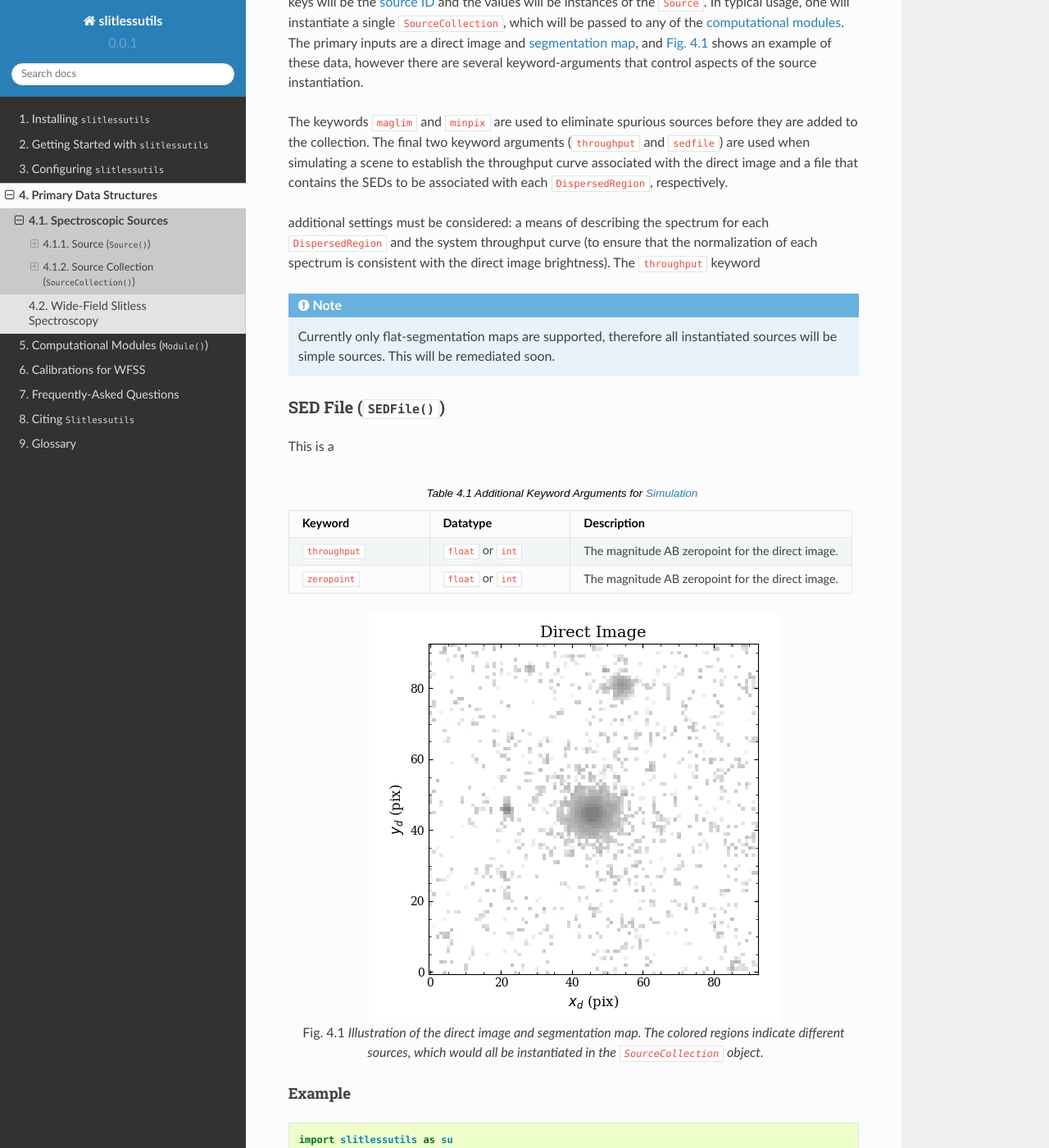
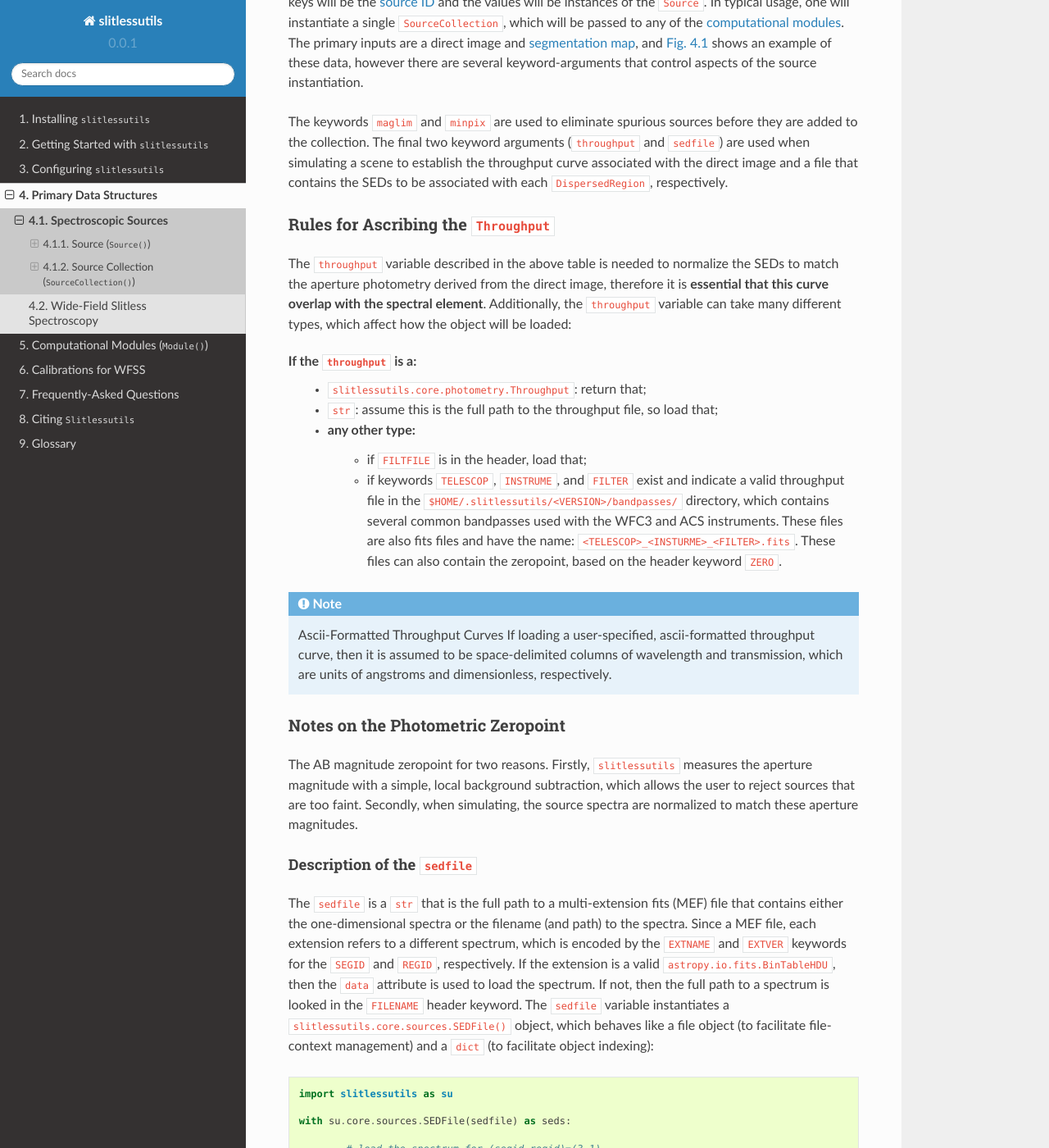
Before and after one commit to spacetelescope/slitlessutils, a Sphinx documentation site: the page built from docs/sources.rst, in a window 1280 px wide and 1400 px high, scrolled down 1366 px. Shown: the whole window at 82% size. Built offline with Sphinx 7.4.7 and the Read the Docs theme 2.0.0, drawn with Linux system fonts in a browser that asks for light colours; the version number is read from the project's files by our own code; some of the changed text lies outside the part shown.

Commit message:
updating sources.rst. BUt this led to fixing a few minor things in the source code.

```diff
--- a/docs/simulation.rst
+++ b/docs/simulation.rst
@@ -78,7 +78,7 @@ where :math:`B` and :math:`t` are the background and exposure time described in
 both in units of :math:`e^-/s`.  The background rate and dark current are subtracted here to produce an image equivalent to a :doc:`sky-subtracted WFSS image <background>`.
 
 .. important::
-  Some detectors (e.g. WFC3/IR) record the images in :math:`e^-/s`, while others (e.g WFC3/UVIS, ACS/WFC, ACS/SBC) use :math:`e^-`.  This information is encoded in the instrument-specific ``yaml`` files in :file:`$HOME/.slitlessutils/instruments` (but see also :doc:`instrument tables <instrumentfiles>`), which will modify the definitions for the final, noised images :math:`S_{x,y}` and :math:`U_{x,y}`.
+  Some detectors (e.g. WFC3/IR) record the images in :math:`e^-/s`, while others (e.g WFC3/UVIS, ACS/WFC, ACS/SBC) use :math:`e^-`.  This information is encoded in the instrument-specific ``yaml`` files in :file:`$HOME/.slitlessutils/<VERSION>/instruments` (but see also :doc:`instrument tables <instrumentfiles>`), which will modify the definitions for the final, noised images :math:`S_{x,y}` and :math:`U_{x,y}`.
 
 
 
@@ -90,7 +90,7 @@ A full simulation is fairly involved, so please see the function :file:`slitless
 
 Additional Instrument Settings
 ------------------------------
-However, there are many other parameters required to simulate a WFSS image, and these are stored in ``yaml`` files in the configuration directory in :file:`{$HOME}/.slitlessutils`.   However, there are several YAML files that describe the instrumental configuration, and modifying these files is highly discouraged
+However, there are many other parameters required to simulate a WFSS image, and these are stored in ``yaml`` files in the configuration directory in :file:`{$HOME}/.slitlessutils/<VERSION>/instruments/`.   However, there are several YAML files that describe the instrumental configuration, and modifying these files is highly discouraged
 
 .. toctree::
   :titlesonly:
--- a/docs/sources.rst
+++ b/docs/sources.rst
@@ -49,12 +49,59 @@ This is the primary data structure that users will interact with, which is meant
    * - ``zeropoint``
      - ``float`` or ``int``
      - The magnitude AB zeropoint for the :term:`direct image`.
-   * -
+   * - ``throughput``
+     - ``None``, ``str``, or ``slitlessutils.core.photometry.Throughput``
+     - A description of the filter curve (more below).
+   * - ``sedfile``
+   	 - ``str``
+   	 - The filename to an multi-extension fits file that contains the SEDs (more below).
 
 The keywords ``maglim`` and ``minpix`` are used to eliminate spurious sources before they are added to the collection.  The final two keyword arguments (``throughput`` and ``sedfile``) are used when simulating a scene to establish the throughput curve associated with the direct image and a file that contains the SEDs to be associated with each ``DispersedRegion``, respectively.
 
+Rules for Ascribing the ``Throughput``
+^^^^^^^^^^^^^^^^^^^^^^^^^^^^^^^^^^^^^^
 
-additional settings must be considered: a means of describing the spectrum for each ``DispersedRegion`` and the system throughput curve (to ensure that the normalization of each spectrum is consistent with the :term:`direct image` brightness).  The ``throughput`` keyword
+The ``throughput`` variable described in the above table is needed to normalize the SEDs to match the aperture photometry derived from the direct image, therefore it is **essential that this curve overlap with the spectral element**.  Additionally, the ``throughput`` variable can take many different types, which affect how the object will be loaded:
+
+If the ``throughput`` is a:
+	* ``slitlessutils.core.photometry.Throughput``: return that;
+	* ``str``: assume this is the full path to the throughput file, so load that;
+	* any other type:
+		* if ``FILTFILE`` is in the header, load that;
+		* if keywords ``TELESCOP``, ``INSTRUME``, and ``FILTER`` exist and indicate a valid throughput file in the :file:`$HOME/.slitlessutils/<VERSION>/bandpasses/` directory, which contains several common bandpasses used with the WFC3 and ACS instruments.  These files are also fits files and have the name: ``<TELESCOP>_<INSTURME>_<FILTER>.fits``.  These files can also contain the zeropoint, based on the header keyword ``ZERO``.
+
+
+.. note:: Ascii-Formatted Throughput Curves
+	If loading a user-specified, ascii-formatted throughput curve, then it is assumed to be space-delimited columns of wavelength and transmission, which are units of angstroms and dimensionless, respectively.
+
+Notes on the Photometric Zeropoint
+^^^^^^^^^^^^^^^^^^^^^^^^^^^^^^^^^^
+
+The AB magnitude zeropoint for two reasons.  Firstly, ``slitlessutils`` measures the aperture magnitude with a simple, local background subtraction, which allows the user to reject sources that are too faint.  Secondly, when simulating, the source spectra are normalized to match these aperture magnitudes.
+
+
+
+
+Description of the ``sedfile``
+~~~~~~~~~~~~~~~~~~~~~~~~~~~~~~
+
+The ``sedfile`` is a ``str`` that is the full path to a multi-extension fits (MEF) file that contains either the one-dimensional spectra or the filename (and path) to the spectra.   Since a MEF file, each extension refers to a different spectrum, which is encoded by the ``EXTNAME`` and ``EXTVER`` keywords for the ``SEGID`` and ``REGID``, respectively.  If the extension is a valid ``astropy.io.fits.BinTableHDU``, then the ``data`` attribute is used to load the spectrum.  If not, then the full path to a spectrum is looked in the ``FILENAME`` header keyword.  The ``sedfile`` variable instantiates a ``slitlessutils.core.sources.SEDFile()`` object, which behaves like a file object (to facilitate file-context management) and a ``dict`` (to facilitate object indexing):
+
+.. code:: python
+
+	import slitlessutils as su
+
+	with su.core.sources.SEDFile(sedfile) as seds:
+
+		# load the spectrum for (segid,regid)=(3,1)
+		this_sed = seds[3]
+
+		# load the spectrum for (segid,regid) = (4,2)
+		new_sed = seds[(4,2)]
+
+In both cases, ``this_sed`` and ``new_sed`` in the previous example will be ``slitlessutils.core.photometry.SED`` objects.  The indices will be either a single ``int`` to load a single spectrum for the ``regid==1`` (the default for a :term:`simple source`) or a ``tuple`` to load a given combination of (segid,regid).   Lastly, the if the header for a given extension contains the keyword ``REDSHIFT``, then the spectra will be redshifted by adjusting the wavelength elements: :math:`\lambda\rightarrow\lambda\,(1+z)`.
+
+
 
 
 
@@ -63,24 +110,6 @@ additional settings must be considered: a means of describing the spectrum for e
 .. note::
 	Currently only flat-segmentation maps are supported, therefore all instantiated sources will be :term:`simple sources`.  This will be remediated soon.
 
-
-SED File (`~slitlessutils.sources.SEDFile()`)
-^^^^^^^^^^^^^^^^^^^^^^^^^^^^^^^^^^^^^^^^^^^^^
-This is a
-
-.. list-table:: Additional Keyword Arguments for :doc:`Simulation <simulation>`
-   :widths: 25 25 50
-   :header-rows: 1
-
-   * - Keyword
-     - Datatype
-     - Description
-   * - ``throughput``
-     - ``float`` or ``int``
-     - The magnitude AB zeropoint for the :term:`direct image`.
-   * - ``zeropoint``
-     - ``float`` or ``int``
-     - The magnitude AB zeropoint for the :term:`direct image`.
 
 
 .. _segmapexample:
```
Also changed, not shown: docs/instrumentfiles.rst (+33 -5 lines), 5 other files.
